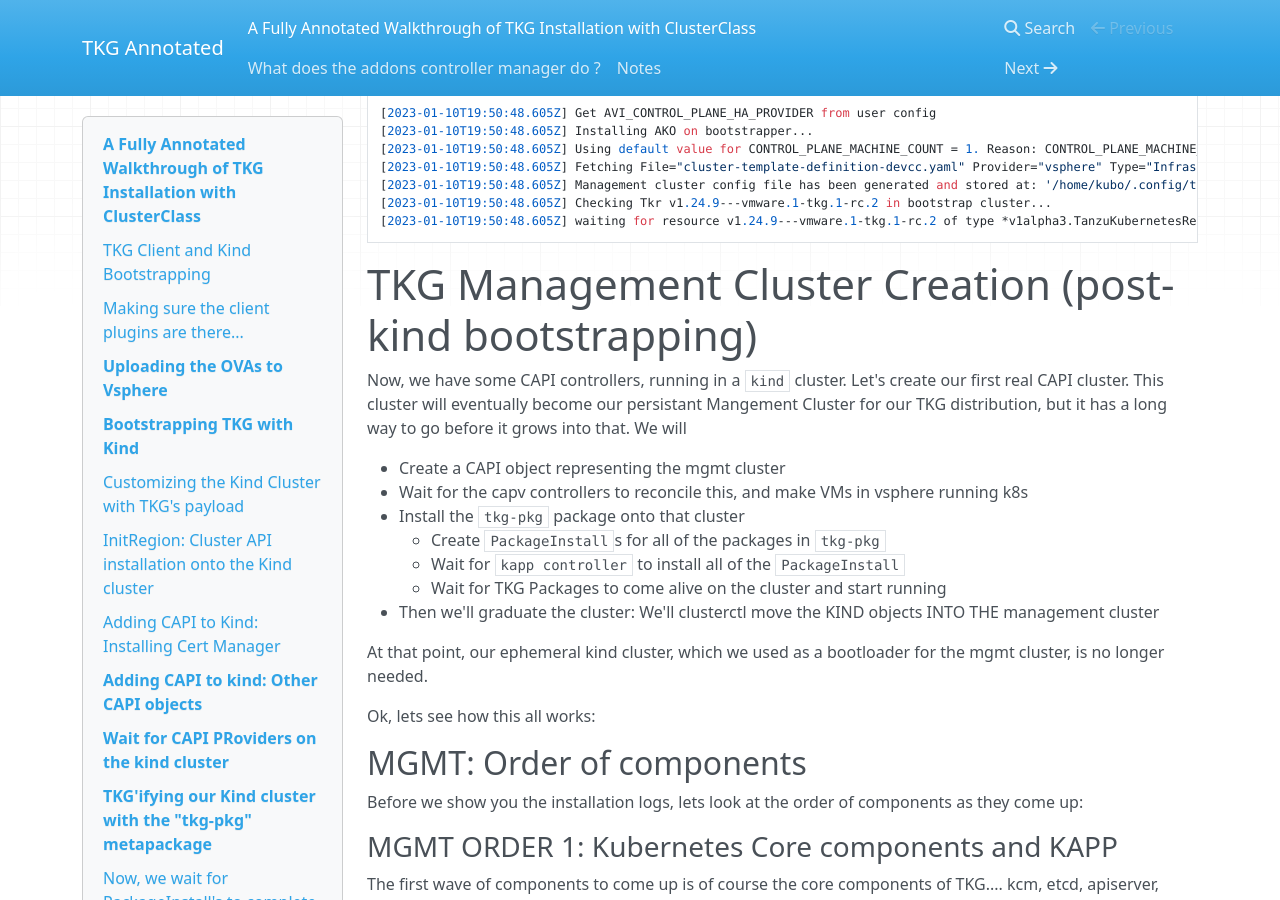
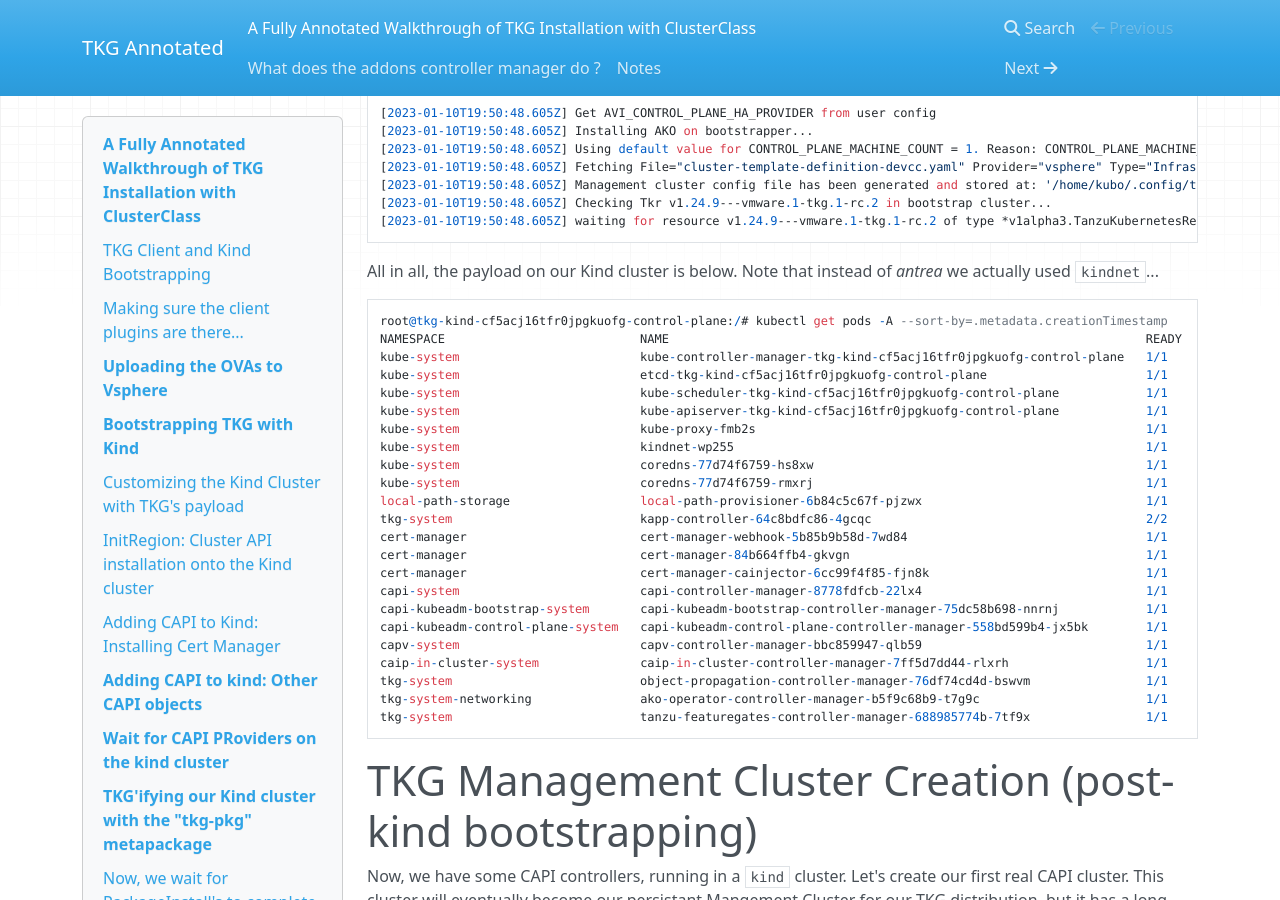
Before and after one commit to jayunit100/tanzu-install-annotated, an MkDocs documentation site: the page built from docs/index.md, in a window 1280 px wide and 900 px high, scrolled down 8403 px. Built offline with MkDocs 1.6.1, drawn with Linux system fonts in a browser that asks for light colours; nearby versions of some CDN libraries.

Commit message:
Antrea section to addons

````diff
--- a/docs/index.md
+++ b/docs/index.md
@@ -126,6 +126,7 @@
  Setting config variable "VSPHERE_FOLDER" to value "/dc0/vm/folder0"
  Checking if VSPHERE_CONTROL_PLANE_ENDPOINT  is already in use
 ```
+
 
 ### Now the (big) InitRegion() method kicks off
 
@@ -412,6 +413,34 @@
 [2023-01-10T19:50:48.605Z] Management cluster config file has been generated and stored at: '/home/kubo/.config/tanzu/tkg/clusterconfigs/tkg-mgmt-vc.yaml'
 [2023-01-10T19:50:48.605Z] Checking Tkr v1.24.9---vmware.1-tkg.1-rc.2 in bootstrap cluster...
 [2023-01-10T19:50:48.605Z] waiting for resource v1.24.9---vmware.1-tkg.1-rc.2 of type *v1alpha3.TanzuKubernetesRelease to be up and running
+```
+
+All in all, the payload on our Kind cluster is below.  Note that instead of *antrea* we actually used `kindnet`...
+
+```
+root@tkg-kind-cf5acj16tfr0jpgkuofg-control-plane:/# kubectl get pods -A --sort-by=.metadata.creationTimestamp
+NAMESPACE                           NAME                                                                  READY   STATUS    RESTARTS   AGE
+kube-system                         kube-controller-manager-tkg-kind-cf5acj16tfr0jpgkuofg-control-plane   1/1     Running   0          3m20s
+kube-system                         etcd-tkg-kind-cf5acj16tfr0jpgkuofg-control-plane                      1/1     Running   0          3m18s
+kube-system                         kube-scheduler-tkg-kind-cf5acj16tfr0jpgkuofg-control-plane            1/1     Running   0          3m18s
+kube-system                         kube-apiserver-tkg-kind-cf5acj16tfr0jpgkuofg-control-plane            1/1     Running   0          3m18s
+kube-system                         kube-proxy-fmb2s                                                      1/1     Running   0          3m5s
+kube-system                         kindnet-wp255                                                         1/1     Running   0          3m5s
+kube-system                         coredns-77d74f6759-hs8xw                                              1/1     Running   0          3m5s
+kube-system                         coredns-77d74f6759-rmxrj                                              1/1     Running   0          3m5s
+local-path-storage                  local-path-provisioner-6b84c5c67f-pjzwx                               1/1     Running   0          3m5s
+tkg-system                          kapp-controller-64c8bdfc86-4gcqc                                      2/2     Running   0          2m55s
+cert-manager                        cert-manager-webhook-5b85b9b58d-7wd84                                 1/1     Running   0          2m26s
+cert-manager                        cert-manager-84b664ffb4-gkvgn                                         1/1     Running   0          2m26s
+cert-manager                        cert-manager-cainjector-6cc99f4f85-fjn8k                              1/1     Running   0          2m26s
+capi-system                         capi-controller-manager-8778fdfcb-22lx4                               1/1     Running   0          2m8s
+capi-kubeadm-bootstrap-system       capi-kubeadm-bootstrap-controller-manager-75dc58b698-nnrnj            1/1     Running   0          2m6s
+capi-kubeadm-control-plane-system   capi-kubeadm-control-plane-controller-manager-558bd599b4-jx5bk        1/1     Running   0          2m3s
+capv-system                         capv-controller-manager-bbc859947-qlb59                               1/1     Running   0          2m
+caip-in-cluster-system              caip-in-cluster-controller-manager-7ff5d7dd44-rlxrh                   1/1     Running   0          118s
+tkg-system                          object-propagation-controller-manager-76df74cd4d-bswvm                1/1     Running   0          73s
+tkg-system-networking               ako-operator-controller-manager-b5f9c68b9-t7g9c                       1/1     Running   0          55s
+tkg-system                          tanzu-featuregates-controller-manager-688985774b-7tf9x                1/1     Running   0          11s
 ```
 
 # TKG Management Cluster Creation (post-kind bootstrapping)
````
Also changed, not shown: docs/addons-controller-manager.md (+22 -0 lines).
